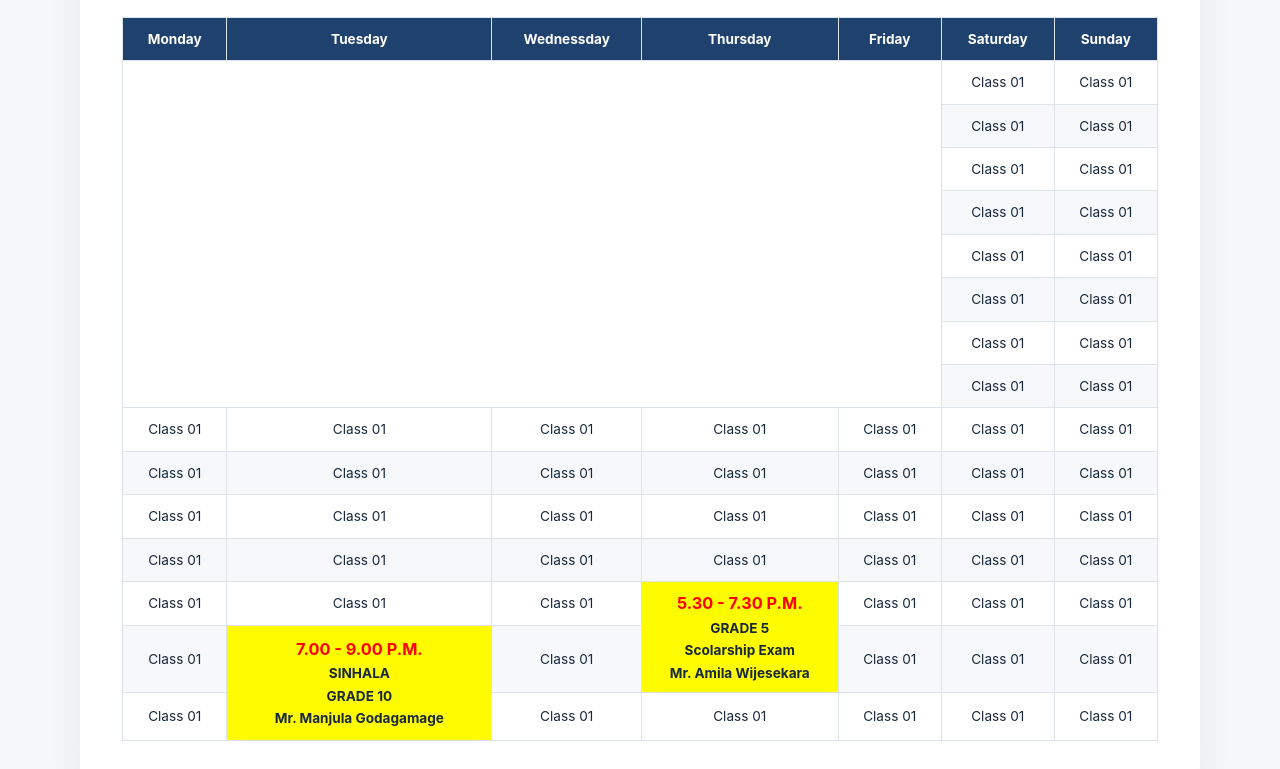
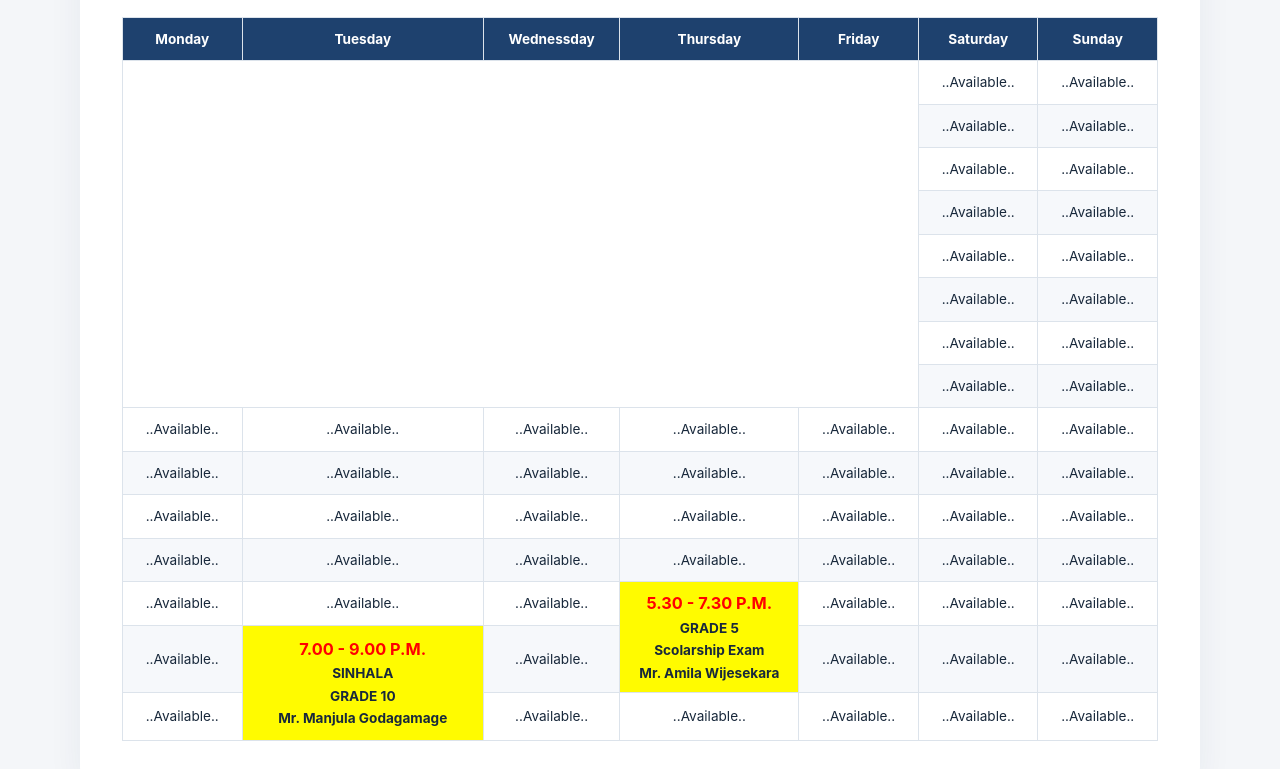
Before and after one commit to nitreledu/nitreledu.github.io, a plain HTML site: page timetable.html in a window 1280 px wide. Shown: the part 489-1258 px from the top of the page. Drawn offline with Linux system fonts and the light colour scheme.

Commit message:
changed availability

```diff
--- a/timetable.html
+++ b/timetable.html
@@ -30,107 +30,107 @@
 <tbody>
 <tr>
 <td colspan="5" rowspan="8"> </td>
-<td>Class 01</td>  <!--....Saturday.....-->
-<td>Class 01</td>  <!--....Sunday.....-->
+<td>..Available..</td>  <!--....Saturday.....-->
+<td>..Available..</td>  <!--....Sunday.....-->
 </tr>
 <tr>
-<td>Class 01</td>  <!--....Saturday.....-->
-<td>Class 01</td>  <!--....Sunday.....-->
+<td>..Available..</td>  <!--....Saturday.....-->
+<td>..Available..</td>  <!--....Sunday.....-->
 </tr>
 <tr>
-<td>Class 01</td>  <!--....Saturday.....-->
-<td>Class 01</td>  <!--....Sunday.....-->
+<td>..Available..</td>  <!--....Saturday.....-->
+<td>..Available..</td>  <!--....Sunday.....-->
 </tr>
 <tr>
-<td>Class 01</td>  <!--....Saturday.....-->
-<td>Class 01</td>  <!--....Sunday.....-->
+<td>..Available..</td>  <!--....Saturday.....-->
+<td>..Available..</td>  <!--....Sunday.....-->
 </tr>
 <tr>
-<td>Class 01</td>  <!--....Saturday.....-->
-<td>Class 01</td>  <!--....Sunday.....-->
+<td>..Available..</td>  <!--....Saturday.....-->
+<td>..Available..</td>  <!--....Sunday.....-->
 </tr>
 <tr>
-<td>Class 01</td>  <!--....Saturday.....-->
-<td>Class 01</td>  <!--....Sunday.....-->
+<td>..Available..</td>  <!--....Saturday.....-->
+<td>..Available..</td>  <!--....Sunday.....-->
 </tr>
 <tr>
-<td>Class 01</td>  <!--....Saturday.....-->
-<td>Class 01</td>  <!--....Sunday.....-->
+<td>..Available..</td>  <!--....Saturday.....-->
+<td>..Available..</td>  <!--....Sunday.....-->
 </tr>
 <tr>
-<td>Class 01</td>  <!--....Saturday.....-->
-<td>Class 01</td>  <!--....Sunday.....-->
+<td>..Available..</td>  <!--....Saturday.....-->
+<td>..Available..</td>  <!--....Sunday.....-->
 </tr>
 <tr>
-<td>Class 01</td>  <!--....Monday....-->
-<td>Class 01</td>  <!--....Tuesday.....-->
-<td>Class 01</td>  <!--....Wednesday.....-->
-<td>Class 01</td>  <!--....Thursday.....-->
-<td>Class 01</td>  <!--....Friday.....-->
-<td>Class 01</td>  <!--....Saturday.....-->
-<td>Class 01</td>  <!--....Sunday.....-->
+<td>..Available..</td>  <!--....Monday....-->
+<td>..Available..</td>  <!--....Tuesday.....-->
+<td>..Available..</td>  <!--....Wednesday.....-->
+<td>..Available..</td>  <!--....Thursday.....-->
+<td>..Available..</td>  <!--....Friday.....-->
+<td>..Available..</td>  <!--....Saturday.....-->
+<td>..Available..</td>  <!--....Sunday.....-->
 </tr>
 <tr>
-<td>Class 01</td>  <!--....Monday....-->
-<td>Class 01</td>  <!--....Tuesday.....-->
-<td>Class 01</td>  <!--....Wednesday.....-->
-<td>Class 01</td>  <!--....Thursday.....-->
-<td>Class 01</td>  <!--....Friday.....-->
-<td>Class 01</td>  <!--....Saturday.....-->
-<td>Class 01</td>  <!--....Sunday.....-->
+<td>..Available..</td>  <!--....Monday....-->
+<td>..Available..</td>  <!--....Tuesday.....-->
+<td>..Available..</td>  <!--....Wednesday.....-->
+<td>..Available..</td>  <!--....Thursday.....-->
+<td>..Available..</td>  <!--....Friday.....-->
+<td>..Available..</td>  <!--....Saturday.....-->
+<td>..Available..</td>  <!--....Sunday.....-->
 </tr>
 <tr>
-<td>Class 01</td>  <!--....Monday....-->
-<td>Class 01</td>  <!--....Tuesday.....-->
-<td>Class 01</td>  <!--....Wednesday.....-->
-<td>Class 01</td>  <!--....Thursday.....-->
-<td>Class 01</td>  <!--....Friday.....-->
-<td>Class 01</td>  <!--....Saturday.....-->
-<td>Class 01</td>  <!--....Sunday.....-->
+<td>..Available..</td>  <!--....Monday....-->
+<td>..Available..</td>  <!--....Tuesday.....-->
+<td>..Available..</td>  <!--....Wednesday.....-->
+<td>..Available..</td>  <!--....Thursday.....-->
+<td>..Available..</td>  <!--....Friday.....-->
+<td>..Available..</td>  <!--....Saturday.....-->
+<td>..Available..</td>  <!--....Sunday.....-->
 </tr>
 <tr>
-<td>Class 01</td>  <!--....Monday....-->
-<td>Class 01</td>  <!--....Tuesday.....-->
-<td>Class 01</td>  <!--....Wednesday.....-->
-<td>Class 01</td>  <!--....Thursday.....-->
-<td>Class 01</td>  <!--....Friday.....-->
-<td>Class 01</td>  <!--....Saturday.....-->
-<td>Class 01</td>  <!--....Sunday.....-->
+<td>..Available..</td>  <!--....Monday....-->
+<td>..Available..</td>  <!--....Tuesday.....-->
+<td>..Available..</td>  <!--....Wednesday.....-->
+<td>..Available..</td>  <!--....Thursday.....-->
+<td>..Available..</td>  <!--....Friday.....-->
+<td>..Available..</td>  <!--....Saturday.....-->
+<td>..Available..</td>  <!--....Sunday.....-->
 </tr>
 <tr>
-<td>Class 01</td>  <!--....Monday....-->
-<td>Class 01</td>  <!--....Tuesday.....-->
-<td>Class 01</td>  <!--....Wednesday.....-->
+<td>..Available..</td>  <!--....Monday....-->
+<td>..Available..</td>  <!--....Tuesday.....-->
+<td>..Available..</td>  <!--....Wednesday.....-->
 <td rowspan = "2", style="background-color:rgb(255, 251, 0);font-weight: bold;padding: 0.5%;text-indent: 0;">
   <span style="color: red;font-size: larger;font-weight: bold;">5.30 - 7.30 P.M.</span><br>
   GRADE 5<br>
   Scolarship Exam<br>
   Mr. Amila Wijesekara
 </td>  <!--....Thursday.....-->
-<td>Class 01</td>  <!--....Friday.....-->
-<td>Class 01</td>  <!--....Saturday.....-->
-<td>Class 01</td>  <!--....Sunday.....-->
+<td>..Available..</td>  <!--....Friday.....-->
+<td>..Available..</td>  <!--....Saturday.....-->
+<td>..Available..</td>  <!--....Sunday.....-->
 </tr>
 <tr>
-<td>Class 01</td>  <!--....Monday....-->
+<td>..Available..</td>  <!--....Monday....-->
 <td rowspan = "2", style="background-color:rgb(255, 251, 0);font-weight: bold;padding: 0.5;text-indent: 0;">
   <span style="color: red;font-size: larger;font-weight: bold;">7.00 - 9.00 P.M.</span><br>
   SINHALA<br>
   GRADE 10<br>
   Mr. Manjula Godagamage
 </td> <!--....Tuesday.....-->
-<td>Class 01</td>  <!--....Wednesday.....-->
-<td>Class 01</td>  <!--....Friday.....-->
-<td>Class 01</td>  <!--....Saturday.....-->
-<td>Class 01</td>  <!--....Sunday.....-->
+<td>..Available..</td>  <!--....Wednesday.....-->
+<td>..Available..</td>  <!--....Friday.....-->
+<td>..Available..</td>  <!--....Saturday.....-->
+<td>..Available..</td>  <!--....Sunday.....-->
 </tr>
 <tr>
-<td>Class 01</td>  <!--....Monday....-->
-<td>Class 01</td>  <!--....Wednesday.....-->
-<td>Class 01</td>  <!--....Thursday.....-->
-<td>Class 01</td>  <!--....Friday.....-->
-<td>Class 01</td>  <!--....Saturday.....-->
-<td>Class 01</td>  <!--....Sunday.....-->
+<td>..Available..</td>  <!--....Monday....-->
+<td>..Available..</td>  <!--....Wednesday.....-->
+<td>..Available..</td>  <!--....Thursday.....-->
+<td>..Available..</td>  <!--....Friday.....-->
+<td>..Available..</td>  <!--....Saturday.....-->
+<td>..Available..</td>  <!--....Sunday.....-->
 </tr>
 </tbody>
 </table>
```
